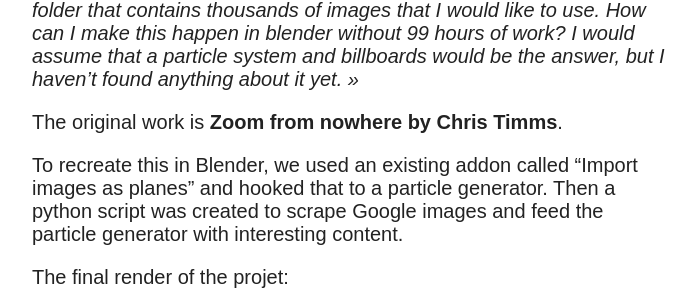
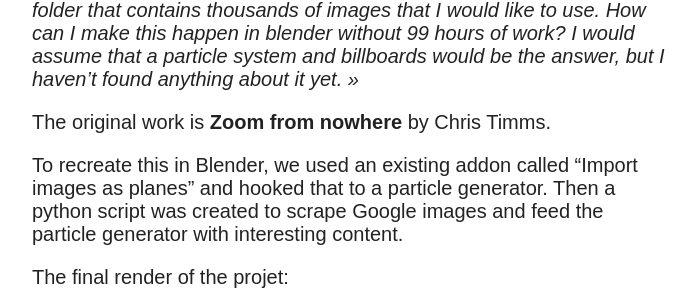
Before and after one commit to Blender-Brussels/blender-brussels.github.io, a Jekyll site: the page built from _posts/2013-03-29-Zoom.md, in a window 1280 px wide, cut to the strip 1023-1327 px from the top of the page. Shown: the whole strip, without its empty margins (288-983 px from the left). Built offline with Jekyll 4.4.1, drawn with Linux system fonts in a browser that asks for light colours; nearby versions of some CDN libraries.

Commit message:
changed links

```diff
--- a/_posts/2013-03-29-Zoom.md
+++ b/_posts/2013-03-29-Zoom.md
@@ -17,7 +17,7 @@
 
 *« I want to create an effect like [https://vimeo.com/45550493](https://vimeo.com/45550493). I have a folder that contains thousands of images that I would like to use. How can I make this happen in blender without 99 hours of work? I would assume that a particle system and billboards would be the answer, but I haven't found anything about it yet. »*
 
-The original work is **[Zoom from nowhere](https://vimeo.com/45550493) by Chris Timms**.
+The original work is **[Zoom from nowhere](https://vimeo.com/45550493)** by Chris Timms.
 
 To recreate this in Blender, we used an existing addon called "Import images as planes" and hooked that to a particle generator. Then a python script was created to scrape Google images and feed the particle generator with interesting content.
 
```
